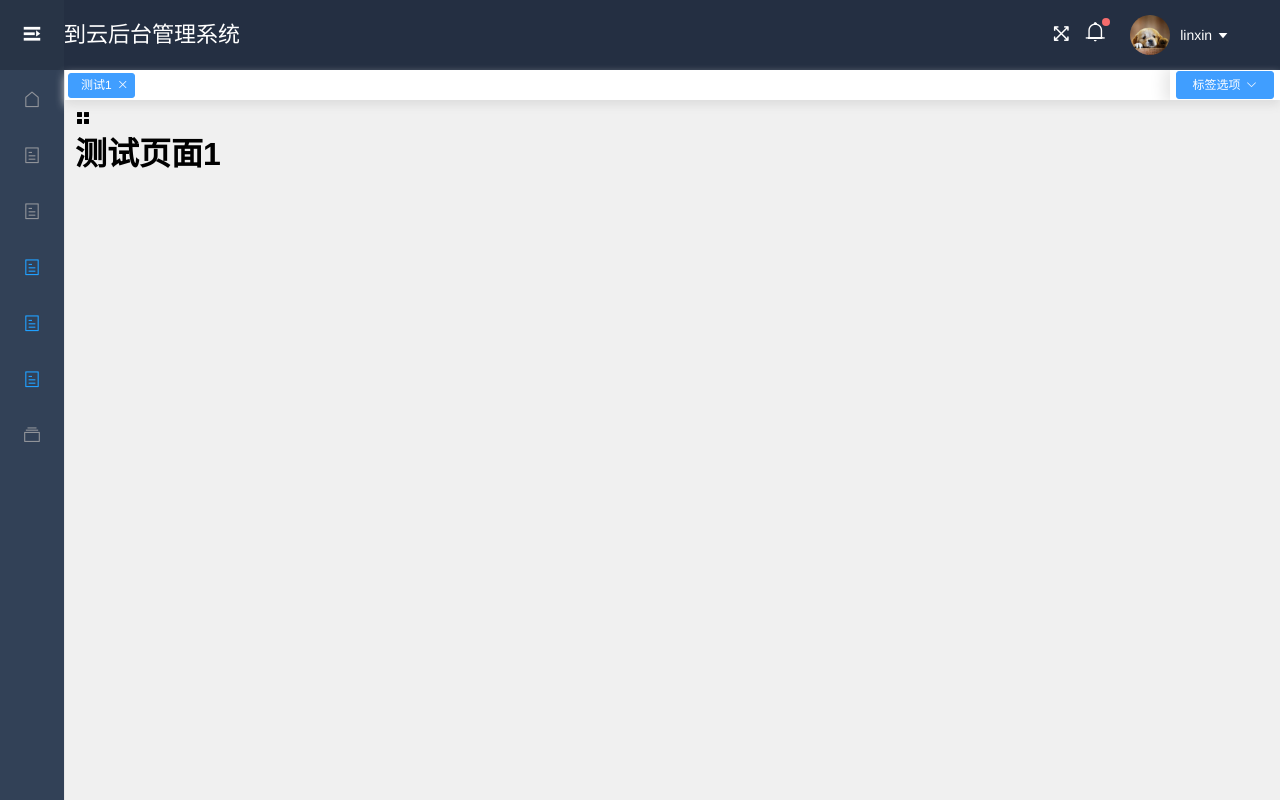
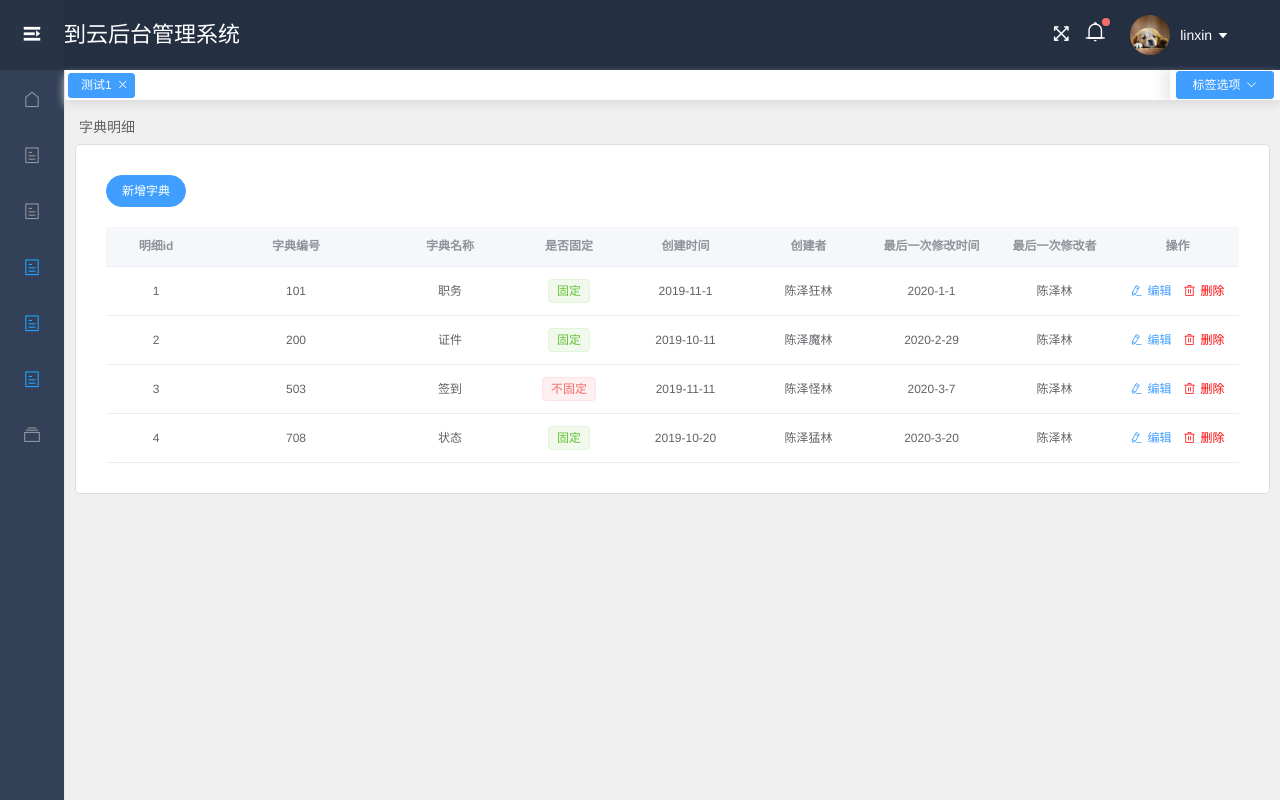
Before and after one commit to cjh-caijianhua/daoyunwebfront, a Vue app: page /test1 in a window 1280 px wide. Built offline with nearby package versions, Linux system fonts and the light colour scheme.

Commit message:
增加DicManage页面，更改test1的路由为DicManage

```diff
--- /dev/null
+++ b/src/components/page/DicManage.vue
@@ -0,0 +1,292 @@
+<template>
+  <div>
+    <div class="crumbs">
+      <el-breadcrumb separator="/">
+        <el-breadcrumb-item>
+          <i class="el-icon-lx-cascades"></i> 字典明细
+        </el-breadcrumb-item>
+      </el-breadcrumb>
+    </div>
+    <div class="container">
+      <div class="handle-box">
+        <div class="head">  <el-button type="primary" round @click="addStudent">新增字典</el-button></div>
+      </div>
+      <el-table
+        :data="list"
+        style="width: 100%">
+        <el-table-column
+          prop="id"
+          label="明细id"
+          width="100"
+          align="center">
+        </el-table-column>
+        <el-table-column
+          prop="dic_id"
+          label="字典编号"
+          width="180"
+          align="center">
+        </el-table-column>
+        <el-table-column
+          prop="dic_name"
+          label="字典名称"
+          align="center">
+        </el-table-column>
+        <el-table-column label="是否固定" width="110"  align="center">
+          <template slot-scope="scope">
+            <el-tag
+              :type="scope.row.state==='固定'?'success':(scope.row.state==='不固定'?'danger':'')"
+            >{{scope.row.state}}</el-tag>
+          </template>
+        </el-table-column>
+        <el-table-column
+          prop="cre_date"
+          label="创建时间"
+          align="center">
+        </el-table-column>
+        <el-table-column
+          prop="cre_name"
+          label="创建者"
+          align="center">
+        </el-table-column>
+        <el-table-column
+          prop="last_date"
+          label="最后一次修改时间"
+          align="center">
+        </el-table-column>
+        <el-table-column
+          prop="last_name"
+          label="最后一次修改者"
+          align="center">
+        </el-table-column>
+        <el-table-column
+          label="操作"
+          align="center">
+            <template slot-scope="scope">
+            <el-button
+              type="text"
+              icon="el-icon-edit"
+              @click="handleEdit(scope.$index, scope.row)"
+            >编辑</el-button>
+            <el-button
+              type="text"
+              icon="el-icon-delete"
+              class="red"
+              @click="handleDelete(scope.$index)"
+            >删除</el-button>
+          </template>
+        </el-table-column>
+      </el-table>
+    </div>
+    <!-- 编辑弹出框 -->
+    <el-dialog title="新增字典信息" :visible="addstudentForm" v-if='addstudentForm' size="tiny" :modal-append-to-body='false' @close='closeDialog'>
+      <el-form id="#addsForm" ref="addsForm" :model="addsForm" label-width="80px">
+        <el-form-item label="明细id" prop="id">
+          <el-input  v-model="addsForm.id" max-length="10"></el-input>
+        </el-form-item>
+        <el-form-item label="字典编号" prop="dic_id">
+          <el-input v-model="addsForm.dic_id"></el-input>
+        </el-form-item>
+        <el-form-item label="字典名称" prop="dic_name">
+          <el-input v-model="addsForm.dic_name"></el-input>
+        </el-form-item>
+        <el-form-item label="是否固定" prop="state">
+          <el-input v-model="addsForm.state"></el-input>
+        </el-form-item>
+        <el-form-item label="创建时间" prop="cre_date">
+          <el-input v-model="addsForm.cre_date"></el-input>
+        </el-form-item>
+        <el-form-item label="创建者" prop="cre_name">
+          <el-input v-model="addsForm.cre_name"></el-input>
+        </el-form-item>
+        <el-form-item label="最后一次修改时间" prop="last_date">
+          <el-input v-model="addsForm.last_date"></el-input>
+        </el-form-item>
+        <el-form-item label="最后一次修改者" prop="last_name">
+          <el-input v-model="addsForm.last_name"></el-input>
+        </el-form-item>
+        <el-form-item>
+          <el-button type="primary" @click="addUser()">确定</el-button>
+          <el-button @click="addstudentForm = false">取消</el-button>
+        </el-form-item>
+      </el-form>
+    </el-dialog>
+    <!-- 编辑弹出框 -->
+    <el-dialog title="编辑" :visible.sync="editVisible" width="30%">
+      <el-form ref="form" :model="form" label-width="70px">
+        <el-form-item label="字典编号">
+          <el-input v-model="form.dic_id"></el-input>
+        </el-form-item>
+        <el-form-item label="字典名称">
+          <el-input v-model="form.dic_name"></el-input>
+        </el-form-item>
+        <el-form-item label="是否固定">
+          <el-input v-model="form.state"></el-input>
+        </el-form-item>
+        <el-form-item label="创建时间">
+          <el-input v-model="form.cre_date"></el-input>
+        </el-form-item>
+        <el-form-item label="创建者">
+          <el-input v-model="form.cre_name"></el-input>
+        </el-form-item>
+        <el-form-item label="最后一次修改时间">
+          <el-input v-model="form.last_date"></el-input>
+        </el-form-item>
+        <el-form-item label="最后一次修改者">
+          <el-input v-model="form.last_name"></el-input>
+        </el-form-item>
+      </el-form>
+      <span slot="footer" class="dialog-footer">
+                <el-button @click="editVisible = false">取 消</el-button>
+                <el-button type="primary" @click="saveEdit">确 定</el-button>
+            </span>
+    </el-dialog>
+  </div>
+</template>
+<script>
+export default {
+  data () {
+    return {
+      addsForm: {
+        id: '',
+        dic_id: '',
+        dic_name: '',
+        cre_name: '',
+        last_name: '',
+        state: '',
+        cre_date: '',
+        last_date: ''
+      },
+      editVisible: false,
+      addstudentForm: false,
+      form: {},
+      idx: -1,
+      tableData: [{
+        date: '2016-05-02',
+        name: '王小虎',
+        address: '上海市普陀区金沙江路 1518 弄'
+      }, {
+        date: '2016-05-04',
+        name: '王小虎',
+        address: '上海市普陀区金沙江路 1517 弄'
+      }, {
+        date: '2016-05-01',
+        name: '王小虎',
+        address: '上海市普陀区金沙江路 1519 弄'
+      }, {
+        date: '2016-05-03',
+        name: '王小虎',
+        address: '上海市普陀区金沙江路 1516 弄'
+      }],
+      list: [{
+        id: '1',
+        dic_id: '101',
+        dic_name: '职务',
+        cre_name: '陈泽狂林',
+        last_name: '陈泽林',
+        state: '固定',
+        cre_date: '2019-11-1',
+        last_date: '2020-1-1'
+      },
+      {
+        id: '2',
+        dic_id: '200',
+        dic_name: '证件',
+        cre_name: '陈泽魔林',
+        last_name: '陈泽林',
+        state: '固定',
+        cre_date: '2019-10-11',
+        last_date: '2020-2-29'
+      },
+      {
+        id: '3',
+        dic_id: '503',
+        dic_name: '签到',
+        cre_name: '陈泽怪林',
+        last_name: '陈泽林',
+        state: '不固定',
+        cre_date: '2019-11-11',
+        last_date: '2020-3-7'
+      },
+      {
+        id: '4',
+        dic_id: '708',
+        dic_name: '状态',
+        cre_name: '陈泽猛林',
+        last_name: '陈泽林',
+        state: '固定',
+        cre_date: '2019-10-20',
+        last_date: '2020-3-20'
+      }]
+    }
+  },
+  methods: {
+    // 删除操作
+    handleDelete (index) {
+      // 二次确认删除
+      console.log(index)
+      this.$confirm('确定要删除吗？', '提示', {
+        type: 'warning'
+      })
+        .then(() => {
+          this.$message.success('删除成功')
+          this.list.splice(index, 1)
+        })
+        .catch(() => {})
+    },
+    // 编辑操作
+    handleEdit (index, row) {
+      this.idx = index
+      console.log(this.idx)
+      this.form = row
+      console.log(this.form)
+      this.editVisible = true
+    },
+    // 保存编辑
+    saveEdit () {
+      this.editVisible = false
+      this.$message.success(`修改第 ${this.idx + 1} 行成功`)
+      this.$set(this.tableData, this.idx, this.form)
+    },
+    addStudent () {
+      this.addstudentForm = true
+    },
+    closeDialog () {
+      this.addstudentForm = false
+    },
+    addUser () {
+      this.list.push(this.addsForm)
+      this.addstudentForm = false
+    }
+  }
+}
+</script>
+<style scoped>
+  .handle-box {
+    margin-bottom: 20px;
+  }
+
+  .handle-select {
+    width: 120px;
+  }
+
+  .handle-input {
+    width: 300px;
+    display: inline-block;
+  }
+  .table {
+    width: 100%;
+    font-size: 14px;
+  }
+  .red {
+    color: #ff0000;
+  }
+  .mr10 {
+    margin-right: 10px;
+  }
+  .table-td-thumb {
+    display: block;
+    margin: auto;
+    width: 40px;
+    height: 40px;
+  }
+</style>
--- a/src/router/index.js
+++ b/src/router/index.js
@@ -62,7 +62,7 @@ const routes = [{
       },
       {
         path: '/test1',
-        component: () => import( /*webpackChunkName: "test1" */ '../components/page/test1.vue'),
+        component: () => import( /*webpackChunkName: "test1" */ '../components/page/DicManage'),
         meta:{
           title:'测试1'
         }
```
